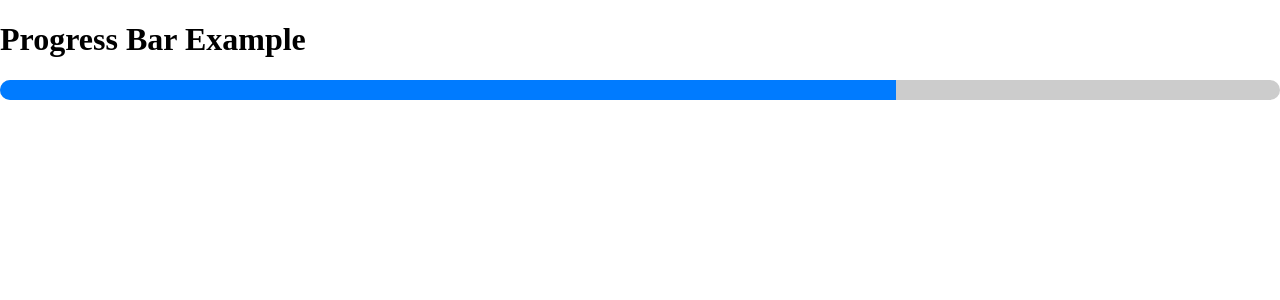
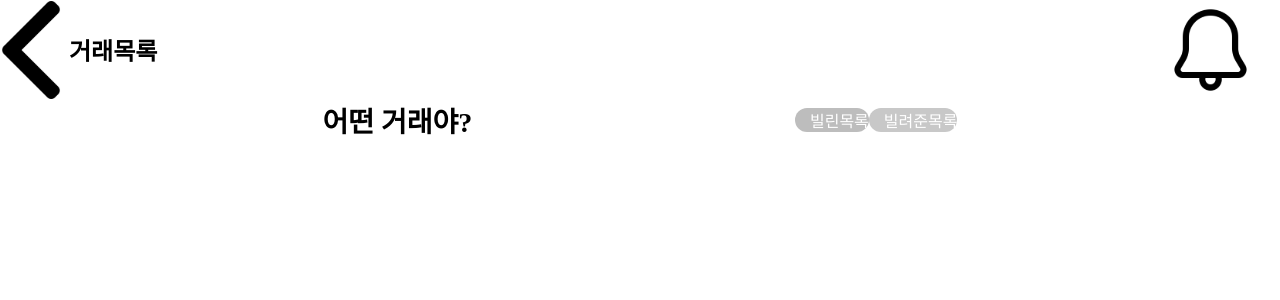
Before and after one commit to B-108/8finance, a React (Vite) app in the folder Billage/Front/billage/: page /transactionlist in a window 1280 px wide. Shown: the top 300 px of the page. Built offline with nearby package versions, Linux system fonts and the light colour scheme.

Commit message:
feat   : 거래목록 뼈대 생성

```diff
--- a/Billage/Front/billage/src/pages/TransactionList/TransactionList.tsx
+++ b/Billage/Front/billage/src/pages/TransactionList/TransactionList.tsx
@@ -1,31 +1,76 @@
-import React, { useState, useEffect } from 'react';
-import ProgressBar from './ProgressBar';
+import Header from "/src/components/Header/Header"
+import Text from "/src/components/Common/Text"
+import Button from "/src/components/Common/Button"
+import {useState} from 'react'
 
 function TransactionList() {
-    const [progress, setProgress] = useState(0);
+    const [toggle, setToggle] = useState(true)
 
-    useEffect(() => {
-        // 여기에서 진행 상태를 업데이트하는 로직을 추가합니다.
-        // 예를 들어, setTimeout을 사용하여 시간이 지남에 따라 진행 상태를 업데이트할 수 있습니다.
-        const interval = setInterval(() => {
-            if (progress < 100) {
-                setProgress(progress + 10);
-            } else {
-                clearInterval(interval);
-            }
-        }, 1000);
+    const handleBorrowedClick = () => {
+        setToggle(true);
+      };
 
-        return () => {
-            clearInterval(interval);
-        };
-    }, [progress]);
+      const handleLentClick = () => {
+        setToggle(false);
+      };
 
-    return (
-        <div>
-            <h1>Progress Bar Example</h1>
-            <ProgressBar progress={progress} />
-        </div>
-    );
+    return(
+        <>
+            <Header headerTitle="거래목록"/>
+
+            <div style={{display: 'flex', justifyContent:"space-evenly"}}>
+                <Text $PinText>어떤 거래야?</Text>
+
+                <div style={{display:'flex', alignItems:'center', justifyItems:'center'}}>
+                        <Button
+                            $smallGrayBtn
+                            onClick={handleBorrowedClick}
+                            $Gray={toggle}
+                        >
+                        빌린목록</Button>
+                        <Button
+                            $smallGrayBtn
+                            onClick={handleLentClick}
+                            $Green={!toggle}
+                        >
+                        빌려준목록</Button>
+                </div>
+            </div>
+        </>
+    )
 }
 
-export default TransactionList;
+export default TransactionList
+
+
+// import React, { useState, useEffect } from 'react';
+// import ProgressBar from './ProgressBar';
+
+// function TransactionList() {
+//     const [progress, setProgress] = useState(0);
+
+//     useEffect(() => {
+//         // 여기에서 진행 상태를 업데이트하는 로직을 추가합니다.
+//         // 예를 들어, setTimeout을 사용하여 시간이 지남에 따라 진행 상태를 업데이트할 수 있습니다.
+//         const interval = setInterval(() => {
+//             if (progress < 100) {
+//                 setProgress(progress + 10);
+//             } else {
+//                 clearInterval(interval);
+//             }
+//         }, 1000);
+
+//         return () => {
+//             clearInterval(interval);
+//         };
+//     }, [progress]);
+
+//     return (
+//         <div>
+//             <h1>Progress Bar Example</h1>
+//             <ProgressBar progress={progress} />
+//         </div>
+//     );
+// }
+
+// export default TransactionList;
```
